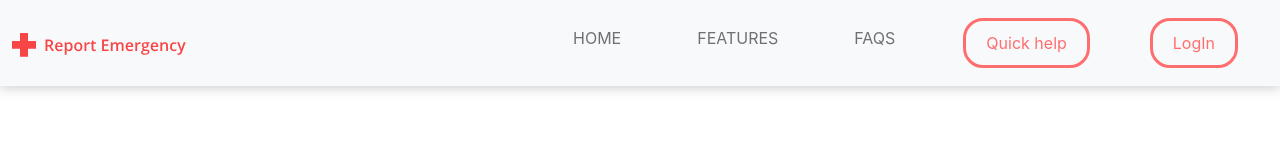
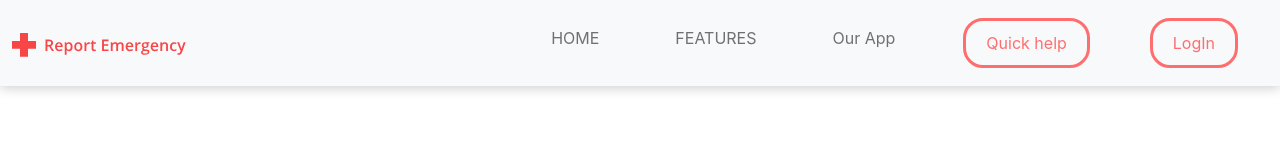
Before and after one commit to BOGUEH/emergency-reporting-new, a React (Create React App) app: page / in a window 1280 px wide. Shown: the top 160 px of the page. Built offline with nearby package versions, Linux system fonts and the light colour scheme.

Commit message:
Fix: Minor fix

```diff
--- a/src/Components/NavBar.js
+++ b/src/Components/NavBar.js
@@ -32,7 +32,7 @@ export default function NavBar() {
                                             <a className="nav-link navbar-link-item" href="#features">FEATURES</a>
                                         </li>
                                         <li className="nav-item">
-                                            <a className="nav-link navbar-link-item" href="#FAQs">FAQS</a>
+                                            <a className="nav-link navbar-link-item" href="#app">Our App</a>
                                         </li>
                                         <li className="nav-item">
                                             <Link to="/Mversion">
```
